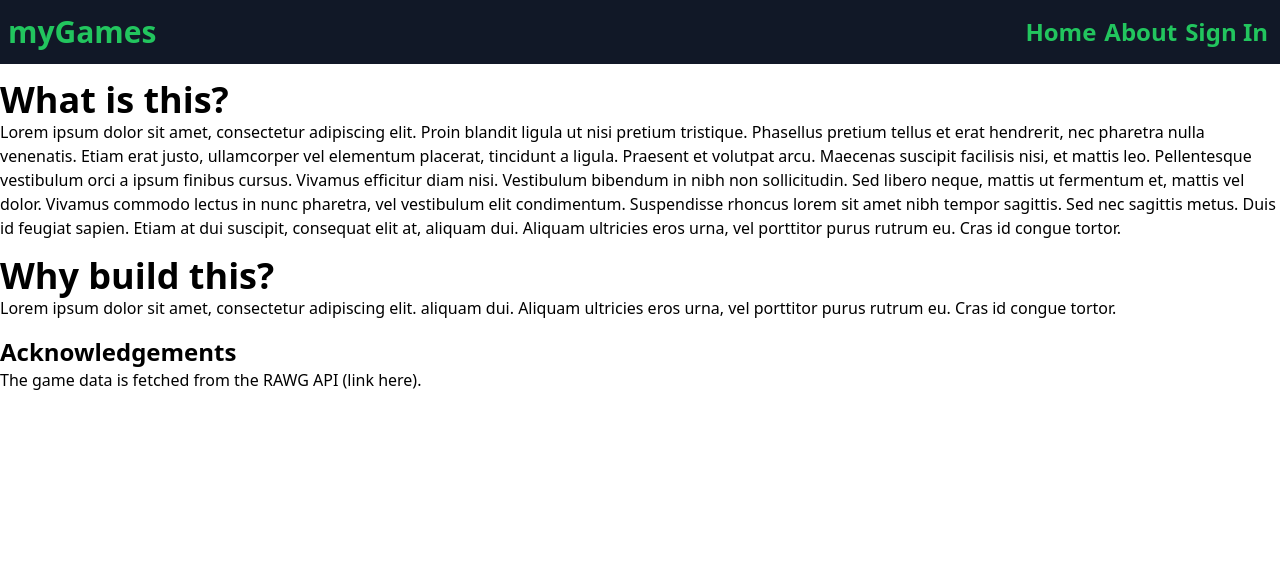
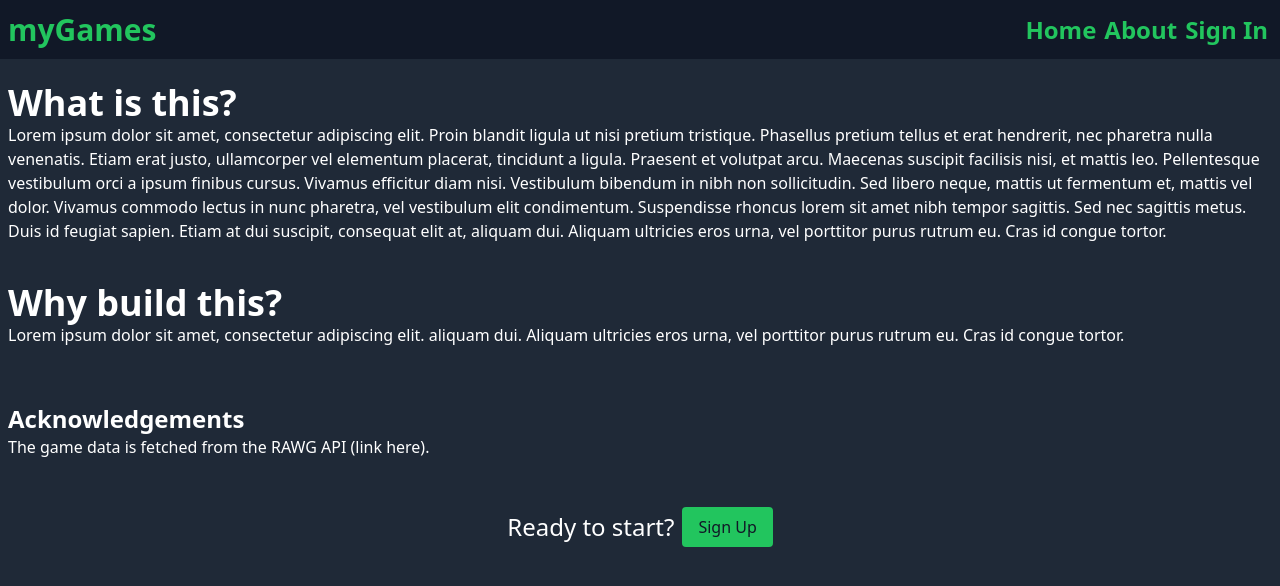
Before and after one commit to mj3f/my-games, a Next.js app: page /about in a window 1280 px wide. Shown: the top 586 px of the page. Built offline with nearby package versions, Linux system fonts and the light colour scheme.

Commit message:
Changed layout height to h-screen. Added button to signup in about page.

```diff
--- a/components/Layout/Layout.tsx
+++ b/components/Layout/Layout.tsx
@@ -2,7 +2,7 @@ import Navbar from "./Navbar/Navbar";
 
 const Layout: React.FC = ({ children }) => {
     return (
-        <div className="flex flex-col w-full h-full">
+        <div className="flex flex-col w-full h-screen">
             <Navbar />
             {children}
         </div>
--- a/pages/about.tsx
+++ b/pages/about.tsx
@@ -1,10 +1,15 @@
 import type { NextPage } from 'next';
+import { useRouter } from 'next/router';
+import Button from '../components/Button/Button';
 import Layout from '../components/Layout/Layout';
 
 const About: NextPage = () => {
+  const router = useRouter();
+
   return (
     <Layout>
-      <div id="what">
+      <div className="pl-2 text-white bg-gray-800 h-full flex flex-col">
+        <div id="what" className="pt-2">
           <h2 className="pt-4 text-4xl font-semibold">What is this?</h2>
           <p>Lorem ipsum dolor sit amet, consectetur adipiscing elit.
             Proin blandit ligula ut nisi pretium tristique. Phasellus
@@ -19,17 +24,21 @@ const About: NextPage = () => {
             aliquam dui. Aliquam ultricies eros urna, vel porttitor purus rutrum eu. Cras id congue tortor.
           </p>
         </div>
-      <div id="why">
-        <h2 className="pt-4 text-4xl font-semibold">Why build this?</h2>
+        <div id="why" className="pt-10">
+          <h2 className="text-4xl font-semibold">Why build this?</h2>
           <p>Lorem ipsum dolor sit amet, consectetur adipiscing elit.
             aliquam dui. Aliquam ultricies eros urna, vel porttitor purus rutrum eu. Cras id congue tortor.
           </p>
         </div>
-      <div id="credits">
+        <div id="credits" className="pt-10">
           <h2 className="pt-4 text-2xl font-semibold">Acknowledgements</h2>
           <p>The game data is fetched from the RAWG API (link here).</p>
         </div>
-
+        <div className="flex justify-center items-center pt-10">
+          <h2 className="text-2xl">Ready to start?</h2>
+          <Button onClick={() => router.push('/sign-up')}>Sign Up</Button>
+        </div>
+      </div>
     </Layout>
   );
 }
--- a/pages/index.tsx
+++ b/pages/index.tsx
@@ -12,7 +12,7 @@ const Home: NextPage = () => {
   const goToPage = (href: string) => router.push(href);
 
   return (
-    <div className="h-screen">
+    <div>
       <Head>
         <title>myGames</title>
         <meta name="description" content="My games" />
```
Lines whose indentation alone changed are shown as unchanged.
